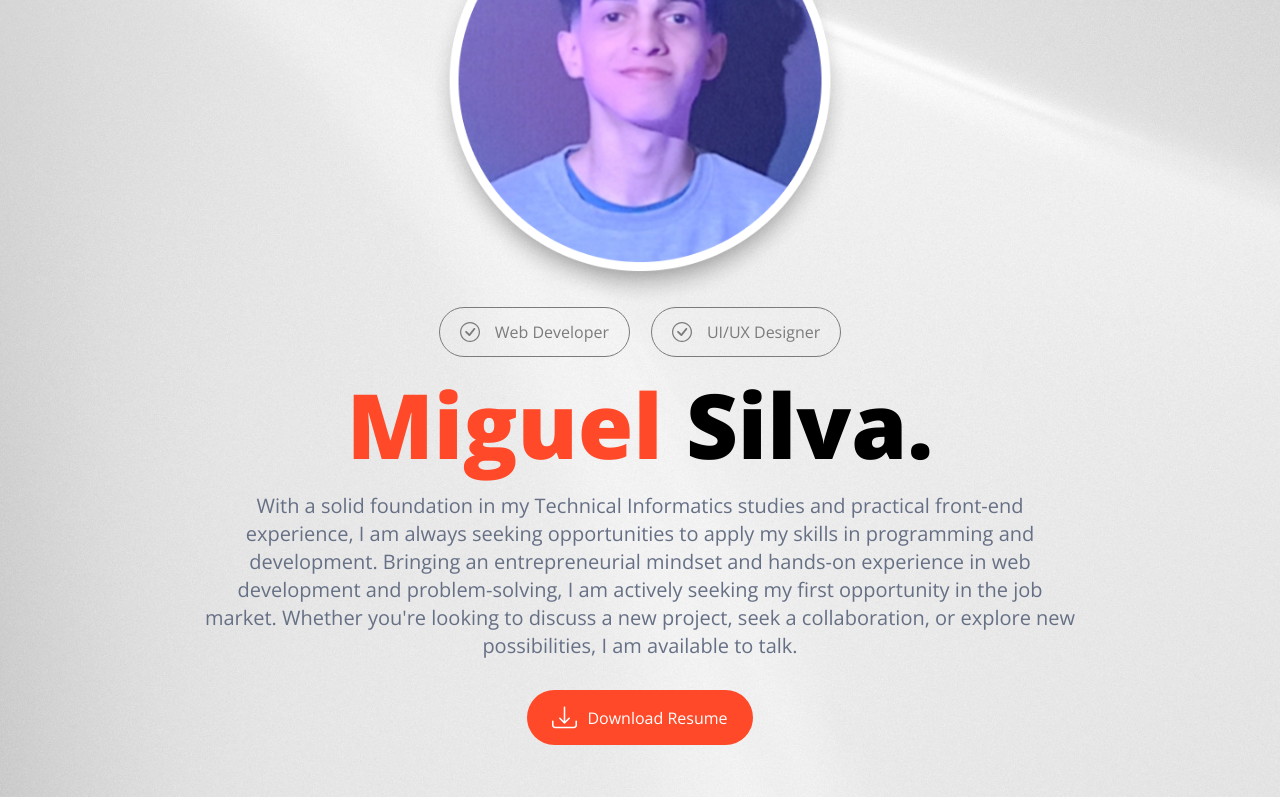
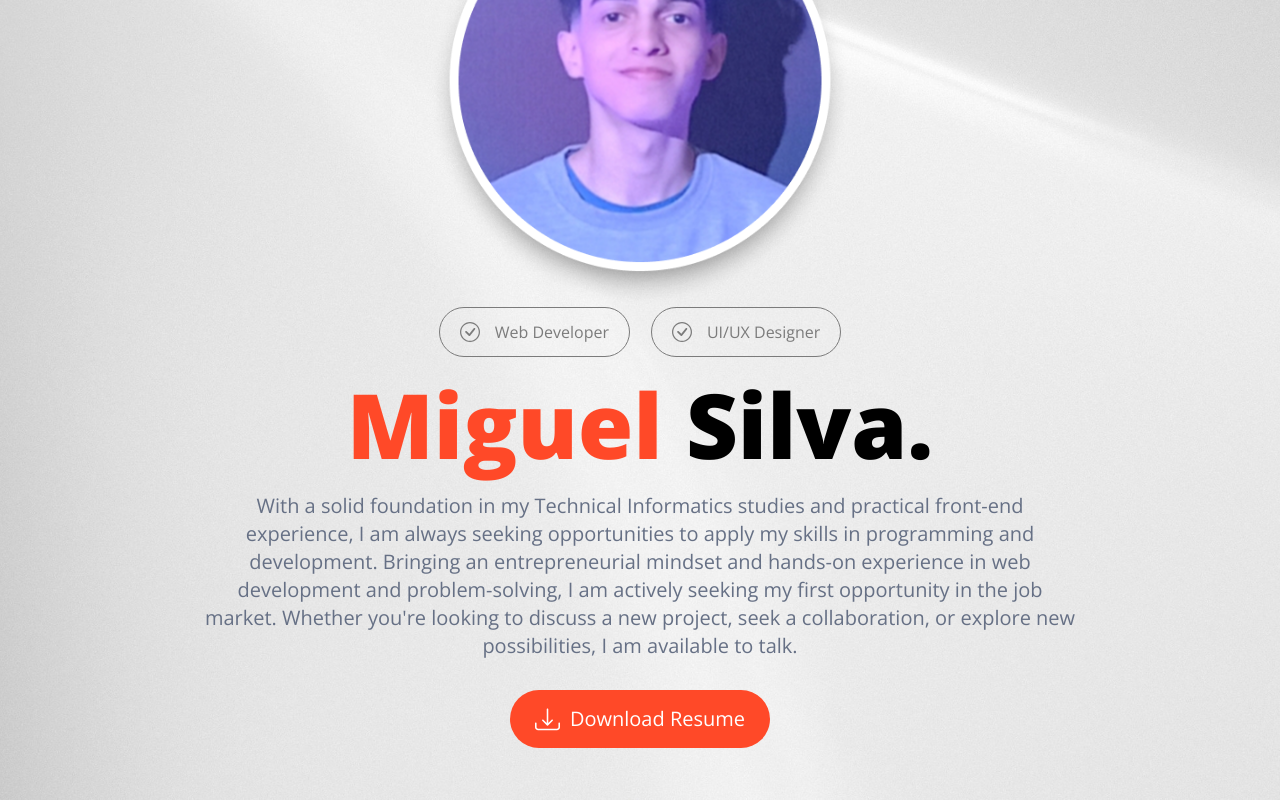
Before and after one commit to miguelzack/aulas-lima-senai, a Next.js app in the folder portfolio-tailwind/: page / in a window 1280 px wide. Shown: the part 293-1093 px from the top of the page. Built offline with nearby package versions, Linux system fonts and the light colour scheme.

Commit message:
style: font button download fixed.

```diff
--- a/portfolio-tailwind/src/app/page.tsx
+++ b/portfolio-tailwind/src/app/page.tsx
@@ -1,31 +1,8 @@
-import { Header } from "@/components/header/header";
-import { Badge } from "@/components/check-prof/check";
-import { Perfil } from "@/assets/images/export"
-import { DownloadIco } from "@/assets/svgs/export";
+import Main from "@/components/main/main";
 import "@/styles/global.css";
-import Image from "next/image";
 
 export default function Home() {
   return (
-    <main className="flex flex-col justify-center py-[52px] px-[58px] bg-[url('/bg-main.jpg')] bg-cover bg-no-repeat bg-[lightgray] bg-center items-center gap-[62px] self-stretch">
-      <Header />
-      <section className="hero w-[878px] flex flex-col items-center">
-
-        <Image src={Perfil} alt="Preview do mapa do aplicativo" className="w-[424px] h-[424px]" />
-        <div className="flex flex-col items-center self-stretch">
-          <div className="flex items-center gap-[21px]">
-            <Badge label="Web Developer" />
-            <Badge label="UI/UX Designer" />
-          </div>
-          <h1 className="text-[90px] font-extrabold"><span className="text-primary">Miguel</span> Silva.</h1>
-          <div className="flex flex-col items-center self-stretch gap-[30px]">
-            <p className="text-xl font-normal text-utility-gray text-center">With a solid foundation in my Technical Informatics studies and practical front-end experience, I am always seeking opportunities to apply my skills in programming and development. Bringing an entrepreneurial mindset and hands-on experience in web development and problem-solving, I am actively seeking my first opportunity in the job market. Whether you're looking to discuss a new project, seek a collaboration, or explore new possibilities, I am available to talk.</p>
-            <a href="/curriculodev.pdf" target="_blank" className="flex py-[15px] px-[25px] justify-center items-center gap-2.5 rounded-[35px] bg-primary text-white">
-              <DownloadIco />
-              Download Resume</a>
-          </div>
-        </div>
-      </section>
-    </main>
+   <Main/>
   );
 }
--- a/portfolio-tailwind/src/assets/svgs/checkIcon.tsx
+++ b/portfolio-tailwind/src/assets/svgs/checkIcon.tsx
@@ -4,7 +4,7 @@ import type { SVGProps } from "react";
 const CheckIco = (props: SVGProps<SVGSVGElement>) =>
 (
 <svg width="20" height="20" viewBox="0 0 20 20" fill="none" xmlns="http://www.w3.org/2000/svg">
-    <g clip-path="url(#clip0_3_62)">
+    <g clipPath="url(#clip0_3_62)">
         <path d="M10 18.75C7.67936 18.75 5.45376 17.8281 3.81282 16.1872C2.17187 14.5462 1.25 12.3206 1.25 10C1.25 7.67936 2.17187 5.45376 3.81282 3.81282C5.45376 2.17187 7.67936 1.25 10 1.25C12.3206 1.25 14.5462 2.17187 16.1872 3.81282C17.8281 5.45376 18.75 7.67936 18.75 10C18.75 12.3206 17.8281 14.5462 16.1872 16.1872C14.5462 17.8281 12.3206 18.75 10 18.75ZM10 20C12.6522 20 15.1957 18.9464 17.0711 17.0711C18.9464 15.1957 20 12.6522 20 10C20 7.34784 18.9464 4.8043 17.0711 2.92893C15.1957 1.05357 12.6522 0 10 0C7.34784 0 4.8043 1.05357 2.92893 2.92893C1.05357 4.8043 0 7.34784 0 10C0 12.6522 1.05357 15.1957 2.92893 17.0711C4.8043 18.9464 7.34784 20 10 20Z" fill="#7B7B7B" />
         <path d="M13.7125 6.21248L13.6875 6.23998L9.34625 11.7712L6.73 9.15373C6.55228 8.98813 6.31722 8.89798 6.07434 8.90227C5.83147 8.90655 5.59973 9.00494 5.42797 9.17671C5.2562 9.34847 5.15781 9.58021 5.15353 9.82308C5.14924 10.066 5.2394 10.301 5.405 10.4787L8.7125 13.7875C8.8016 13.8764 8.9077 13.9465 9.02448 13.9936C9.14125 14.0406 9.2663 14.0636 9.39218 14.0613C9.51805 14.059 9.64217 14.0313 9.75712 13.98C9.87207 13.9286 9.9755 13.8547 10.0612 13.7625L15.0512 7.52498C15.2212 7.34665 15.3141 7.10861 15.3099 6.86232C15.3057 6.61603 15.2047 6.38129 15.0288 6.20885C14.8529 6.03641 14.6162 5.94012 14.3699 5.9408C14.1236 5.94148 13.8874 6.03907 13.7125 6.21248Z" fill="#7B7B7B" />
     </g>
--- a/portfolio-tailwind/src/assets/svgs/downloadIcon.tsx
+++ b/portfolio-tailwind/src/assets/svgs/downloadIcon.tsx
@@ -4,7 +4,7 @@ import type { SVGProps } from "react";
 const DownloadIco = (props: SVGProps<SVGSVGElement>) =>
 (
     <svg width="25" height="25" viewBox="0 0 25 25" fill="none" xmlns="http://www.w3.org/2000/svg">
-        <g clip-path="url(#clip0_3_94)">
+        <g clipPath="url(#clip0_3_94)">
             <path d="M0.78125 15.4688C0.98845 15.4688 1.18716 15.5511 1.33368 15.6976C1.48019 15.8441 1.5625 16.0428 1.5625 16.25V20.1562C1.5625 20.5707 1.72712 20.9681 2.02015 21.2611C2.31317 21.5541 2.7106 21.7188 3.125 21.7188H21.875C22.2894 21.7188 22.6868 21.5541 22.9799 21.2611C23.2729 20.9681 23.4375 20.5707 23.4375 20.1562V16.25C23.4375 16.0428 23.5198 15.8441 23.6663 15.6976C23.8128 15.5511 24.0115 15.4688 24.2188 15.4688C24.426 15.4688 24.6247 15.5511 24.7712 15.6976C24.9177 15.8441 25 16.0428 25 16.25V20.1562C25 20.9851 24.6708 21.7799 24.0847 22.366C23.4987 22.952 22.7038 23.2812 21.875 23.2812H3.125C2.2962 23.2812 1.50134 22.952 0.915291 22.366C0.32924 21.7799 0 20.9851 0 20.1562V16.25C0 16.0428 0.08231 15.8441 0.228823 15.6976C0.375336 15.5511 0.57405 15.4688 0.78125 15.4688Z" fill="white" />
             <path d="M11.9469 18.5219C12.0195 18.5946 12.1057 18.6524 12.2006 18.6917C12.2955 18.7311 12.3972 18.7514 12.5 18.7514C12.6028 18.7514 12.7045 18.7311 12.7994 18.6917C12.8944 18.6524 12.9806 18.5946 13.0531 18.5219L17.7406 13.8344C17.8873 13.6877 17.9697 13.4887 17.9697 13.2812C17.9697 13.0738 17.8873 12.8748 17.7406 12.7281C17.5939 12.5814 17.395 12.499 17.1875 12.499C16.98 12.499 16.7811 12.5814 16.6344 12.7281L13.2813 16.0828V2.34375C13.2813 2.13655 13.199 1.93784 13.0524 1.79132C12.9059 1.64481 12.7072 1.5625 12.5 1.5625C12.2928 1.5625 12.0941 1.64481 11.9476 1.79132C11.8011 1.93784 11.7188 2.13655 11.7188 2.34375V16.0828L8.36564 12.7281C8.21894 12.5814 8.01997 12.499 7.81251 12.499C7.60505 12.499 7.40608 12.5814 7.25939 12.7281C7.11269 12.8748 7.03027 13.0738 7.03027 13.2812C7.03027 13.4887 7.11269 13.6877 7.25939 13.8344L11.9469 18.5219Z" fill="white" />
         </g>
--- /dev/null
+++ b/portfolio-tailwind/src/components/main/main.tsx
@@ -0,0 +1,42 @@
+import { Header } from "@/components/small-components/header/header";
+import { Badge } from "@/components/small-components/check-prof/check";
+import { Perfil } from "@/assets/images/export";
+import Image from "next/image";
+import ButtonDownload from "../small-components/button-download/button-download";
+
+export default function Main() {
+  return (
+    <main className="flex flex-col justify-center py-[52px] px-[58px] bg-[url('/bg-main.jpg')] bg-cover bg-no-repeat bg-[lightgray] bg-center items-center gap-[62px] self-stretch">
+      <Header />
+      <section className="hero w-[878px] flex flex-col items-center">
+        <Image
+          src={Perfil}
+          alt="Preview do mapa do aplicativo"
+          className="w-[424px] h-[424px]"
+        />
+        <div className="flex flex-col items-center self-stretch">
+          <div className="flex items-center gap-[21px]">
+            <Badge label="Web Developer" />
+            <Badge label="UI/UX Designer" />
+          </div>
+          <h1 className="text-[90px] font-extrabold">
+            <span className="text-primary">Miguel</span> Silva.
+          </h1>
+          <div className="flex flex-col items-center self-stretch gap-[30px]">
+            <p className="text-xl font-normal text-utility-gray text-center">
+              With a solid foundation in my Technical Informatics studies and
+              practical front-end experience, I am always seeking opportunities
+              to apply my skills in programming and development. Bringing an
+              entrepreneurial mindset and hands-on experience in web development
+              and problem-solving, I am actively seeking my first opportunity in
+              the job market. Whether you're looking to discuss a new project,
+              seek a collaboration, or explore new possibilities, I am available
+              to talk.
+            </p>
+            <ButtonDownload />
+          </div>
+        </div>
+      </section>
+    </main>
+  );
+}
--- /dev/null
+++ b/portfolio-tailwind/src/components/small-components/button-download/button-download.tsx
@@ -0,0 +1,15 @@
+import { DownloadIco } from "@/assets/svgs/export";
+
+export default function ButtonDownload() {
+  return (
+    <a
+      href="/curriculodev.pdf"
+      target="_blank"
+      rel="noopener noreferrer"
+      className="flex py-[15px] px-[25px] justify-center items-center gap-2.5 rounded-[35px] bg-primary text-white text-xl font-normal"
+    >
+      <DownloadIco />
+      Download Resume
+    </a>
+  );
+}
```
Also changed, not shown: portfolio-tailwind/src/components/small-components/button-linkedin/button-link.tsx (renamed from portfolio-tailwind/src/components/button-linkedin/button-link.tsx), portfolio-tailwind/src/components/small-components/check-prof/check.tsx (renamed from portfolio-tailwind/src/components/check-prof/check.tsx), portfolio-tailwind/src/components/small-components/header/header.tsx (renamed from portfolio-tailwind/src/components/header/header.tsx).
